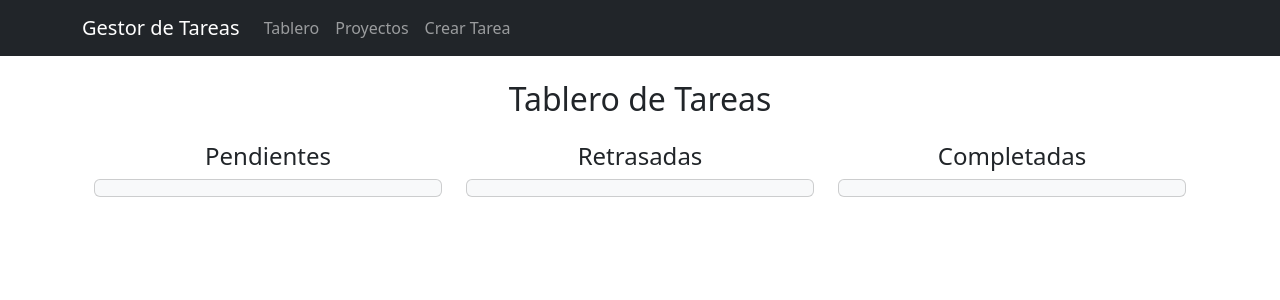
After one commit to dbermudez1349/proyectos, a Laravel app: page /tablero in a window 1280 px wide. The commit adds this page. Shown: the top 300 px of the page. Run offline with Laravel 12, Linux system fonts and the light colour scheme; a user stored in the database is signed in; data comes from the database, SQL or seed files in the repository; data that the repository does not hold is empty; some libraries are stand-ins or nearby versions.

```diff
--- a/app/Http/Controllers/HomeController.php
+++ b/app/Http/Controllers/HomeController.php
@@ -12,8 +12,15 @@ class HomeController extends Controller
      */
     public function index()
     {
+        $tareas = tareas::with('proyecto')->where("usuario_id", auth()->user()->id)->orderBy('estado')->get();
+        return view('home', compact('tareas'));
+    }
+
+
+    public function tablero()
+    {
         $tareas = tareas::with('proyecto')->orderBy('estado')->get();
-        return view('home', compact('tareas'));
+        return view('tablero', compact('tareas'));
     }
 
     /**
--- a/app/Models/User.php
+++ b/app/Models/User.php
@@ -6,11 +6,13 @@ namespace App\Models;
 use Illuminate\Database\Eloquent\Factories\HasFactory;
 use Illuminate\Foundation\Auth\User as Authenticatable;
 use Illuminate\Notifications\Notifiable;
+use Spatie\Permission\Traits\HasRoles;
 
 class User extends Authenticatable
 {
     /** @use HasFactory<\Database\Factories\UserFactory> */
     use HasFactory, Notifiable;
+    use HasRoles;
 
     /**
      * The attributes that are mass assignable.
--- a/app/Models/tareas.php
+++ b/app/Models/tareas.php
@@ -9,7 +9,7 @@ class tareas extends Model
 {
     use HasFactory;
     protected $table = 'tareas';
-    protected $fillable = ['proyecto_id', 'titulo', 'descripcion', 'usuario_id', 'estado', 'fecha_limite', 'archivo'];
+    protected $fillable = ['proyecto_id', 'titulo', 'descripcion', 'usuario_id', 'estado', 'fecha_limite', 'archivo', 'archivar'];
     public function proyecto() {
         return $this->belongsTo(Proyectos::class);
     }
--- a/database/seeders/DatabaseSeeder.php
+++ b/database/seeders/DatabaseSeeder.php
@@ -15,6 +15,7 @@ class DatabaseSeeder extends Seeder
     {
         // User::factory(10)->create();
 
+        $this->call(RolesSeeder::class);
         $this->call(UsersTableSeeder::class);
     }
 }
--- a/resources/views/layouts/app.blade.php
+++ b/resources/views/layouts/app.blade.php
@@ -4,7 +4,13 @@
     <meta charset="UTF-8">
     <meta name="viewport" content="width=device-width, initial-scale=1.0">
     <title>Gestor de Tareas</title>
-    <link href="https://cdn.jsdelivr.net/npm/bootstrap@5.3.0/dist/css/bootstrap.min.css" rel="stylesheet">
+    <!-- Styles -->
+    <link href="{{ asset('css/bootstrap53.min.css') }}" rel="stylesheet">
+    <link href="{{ asset('css/bootstrap-icons.css') }}" rel="stylesheet">
+    @stack('styles')
+    <!-- Scripts -->
+    <script src="{{ asset('js/bootstrap53.bundle.min.js') }}" defer></script>
+    <script src="{{ asset('js/axios.min.js') }}" defer></script>
 </head>
 <body>
     <nav class="navbar navbar-expand-lg navbar-dark bg-dark">
@@ -15,12 +21,17 @@
             </button>
             <div class="collapse navbar-collapse" id="navbarNav">
                 <ul class="navbar-nav">
+                    @hasrole('Administrador')
+                    <li class="nav-item">
+                        <a class="nav-link" href="{{ route('tablero') }}">Tablero</a>
+                    </li>
                     <li class="nav-item">
                         <a class="nav-link" href="{{ route('proyectos.index') }}">Proyectos</a>
                     </li>
                     <li class="nav-item">
                         <a class="nav-link" href="{{ route('tareas.create') }}">Crear Tarea</a>
                     </li>
+                    @endhasrole
                 </ul>
             </div>
         </div>
@@ -28,6 +39,6 @@
     <div class="container mt-4">
         @yield('content')
     </div>
-    <script src="https://cdn.jsdelivr.net/npm/bootstrap@5.3.0/dist/js/bootstrap.bundle.min.js"></script>
+    @stack('scripts')
 </body>
 </html>
--- /dev/null
+++ b/resources/views/tablero.blade.php
@@ -0,0 +1,62 @@
+@extends('layouts.app')
+
+@section('content')
+<div class="container">
+    <h2 class="text-center mb-4">Tablero de Tareas</h2>
+    <div class="row">
+        <!-- Tareas Pendientes -->
+        <div class="col-md-4">
+            <h4 class="text-center">Pendientes</h4>
+            <div class="card bg-light p-2">
+                @foreach($tareas->where('estado', 'Pendiente') as $tarea)
+                    <div class="card mb-2 shadow-sm">
+                        <div class="card-body">
+                            <h5 class="card-title">{{ $tarea->titulo }}</h5>
+                            <p class="card-text">{{ $tarea->descripcion }}</p>
+                            <p class="text-muted">Asignado a: {{ $tarea->usuario->name }}</p>
+                            <a href="{{ route('tareas.show', $tarea->id) }}" class="btn btn-primary btn-sm">Ver</a>
+                        </div>
+                    </div>
+                @endforeach
+            </div>
+        </div>
+
+        <!-- Tareas Retrasadas -->
+        <div class="col-md-4">
+            <h4 class="text-center">Retrasadas</h4>
+            <div class="card bg-light p-2">
+                @foreach($tareas->where('estado', 'Atrasada') as $tarea)
+                    <div class="card mb-2 shadow-sm">
+                        <div class="card-body">
+                            <h5 class="card-title">{{ $tarea->titulo }}</h5>
+                            <p class="card-text">{{ $tarea->descripcion }}</p>
+                            <p class="text-muted">Asignado a: {{ $tarea->usuario->name }}</p>
+                            <a href="{{ route('tareas.show', $tarea->id) }}" class="btn btn-warning btn-sm">Ver</a>
+                        </div>
+                    </div>
+                @endforeach
+            </div>
+        </div>
+
+        <!-- Tareas Completadas -->
+        <div class="col-md-4">
+            <h4 class="text-center">Completadas</h4>
+            <div class="card bg-light p-2">
+                @foreach($tareas->where('estado', 'Completada') as $tarea)
+                    <div class="card mb-2 shadow-sm">
+                        <div class="card-body">
+                            <h5 class="card-title">{{ $tarea->titulo }}</h5>
+                            <p class="card-text">{{ $tarea->descripcion }}</p>
+                            <p class="text-muted">Asignado a: {{ $tarea->usuario->name }}</p>
+                            <form action="{{ route('tareas.archivar', $tarea->id) }}" method="POST" class="d-inline">
+                                @csrf
+                                <button type="submit" class="btn btn-secondary btn-sm">Archivar</button>
+                            </form>
+                        </div>
+                    </div>
+                @endforeach
+            </div>
+        </div>
+    </div>
+</div>
+@endsection
--- a/routes/web.php
+++ b/routes/web.php
@@ -6,13 +6,18 @@ use Illuminate\Support\Facades\Route;
 use App\Http\Controllers\HomeController;
 use Illuminate\Support\Facades\Auth;
 
-Route::get('/', [HomeController::class, 'index'])->name('home')->middleware('auth');
-Route::get('/home', [HomeController::class, 'index'])->name('home')->middleware('auth');
-Route::resource('proyectos', ProyectosController::class)->middleware('auth');
-Route::resource('tareas', TareasController::class)->middleware('auth');
-Route::resource('tareas.realizar', TareasController::class)->middleware('auth');
+Route::middleware(['auth', 'verified'])->group(function () {
+    Route::get('/', [HomeController::class, 'index'])->name('home');
+    Route::get('/home', [HomeController::class, 'index'])->name('home');
+    Route::get('/tablero', [HomeController::class, 'tablero'])->name('tablero');
+    Route::resource('proyectos', ProyectosController::class);
+    Route::resource('tareas', TareasController::class);
 
-Route::post('/logout', function() {
-    Auth::logout();
-    return redirect('/login');
-})->name('logout');
+    Route::post('/tareas/{tarea}/completar', [TareasController::class, 'completar'])->name('tareas.completar');
+    Route::post('/tareas/{tarea}/archivar', [TareasController::class, 'archivar'])->name('tareas.archivar');
+
+    Route::post('/logout', function() {
+        Auth::logout();
+        return redirect('/login');
+    })->name('logout');
+});
```
Also changed, not shown: app/Http/Controllers/TareasController.php (+42 -0 lines), app/Http/Middleware/RoleMiddleware.php (added, +20 -0 lines), app/Notifications/TareaCreada.php (added, +60 -0 lines), database/seeders/RolesSeeder.php (added, +32 -0 lines), database/seeders/UsersTableSeeder.php (+8 -4 lines), resources/views/home.blade.php (+38 -5 lines), resources/views/tareas/show.blade.php (added, +22 -0 lines), database/migrations/2025_02_09_202959_create_tareas_table.php.
